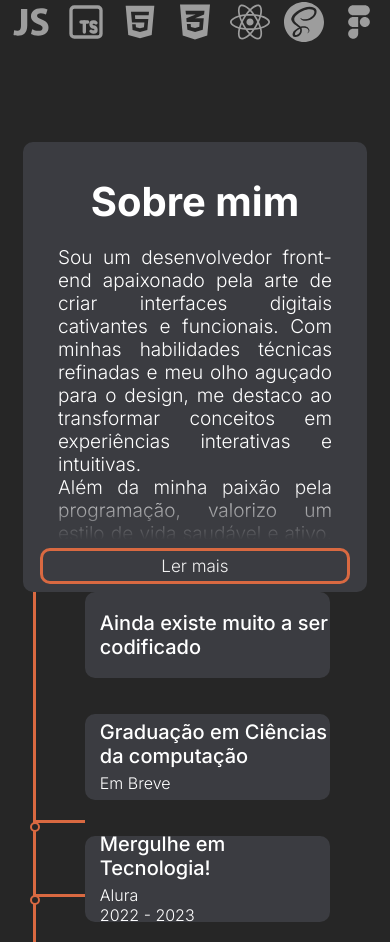
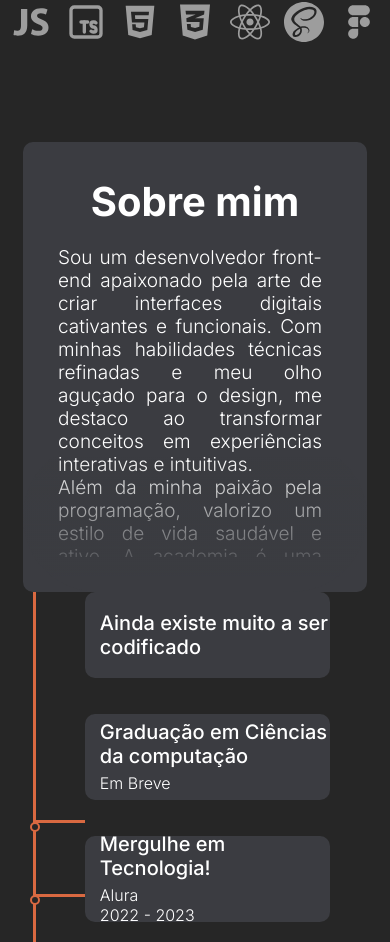
Before and after one commit to petrinks/portfolio, a React (Vite) app: page / in a window 390 px wide. Shown: the part 818-1760 px from the top of the page. Built offline with nearby package versions, Linux system fonts and the light colour scheme.

Commit message:
new model about me

```diff
--- a/src/App.css
+++ b/src/App.css
@@ -709,7 +709,7 @@ header div h1{
 	.ler-mais-ativo {
 		display: block;
         padding: 5px;
-		width: 95%;
+		width: 100%;
         background-color: #3B3C41;
         border: solid #D96941 3px;
         border-radius: 10px;
@@ -720,15 +720,6 @@ header div h1{
         bottom: 8px;
 		z-index: 10;
     }
-	.container-sobremim::before{
-		content: '';
-		position: absolute;
-		bottom: 0;
-		width: 100%;
-		height: 150px;
-		border-radius: 100px;
-		background: linear-gradient(transparent 30%, #3B3C41 65%);
-	}
 	.container-sobremim-oculto{
 		width: 90%;
 		height: auto;
@@ -741,6 +732,9 @@ header div h1{
 		text-align: justify;
 		position: relative;
 		gap: 20px;
+	}
+	.content-p-sobremim{
+		overflow: visible;
 	}
 	.container-sobremim-oculto h1{
 		font-size: 40px;
@@ -772,34 +766,6 @@ header div h1{
 }
 
 @media (max-width: 1685px) {
-	.ler-mais-ativo {
-		display: block;
-		width: 90%;
-        padding: 5px;
-        background-color: #3B3C41;
-        border: solid #D96941 3px;
-        border-radius: 10px;
-        color: #F2F2F2;
-        font-size: 17px;
-        font-weight: 300;
-        position: absolute;
-        bottom: 8px;
-	}
-	.ler-mais-oculto{
-		display: block;
-		padding: 5px;
-		width: 90%;
-		background-color: #3B3C41;
-		border: solid #D96941 3px;
-		border-radius: 10px;
-		color: #F2F2F2;
-		font-size: 17px;
-		font-weight: 300;
-		position: relative;
-		margin-top: 10px;
-		z-index: 10;
-		transition: 0.5s;
-	}
 	.container-sobremim::before{
 		content: '';
 		position: absolute;
@@ -807,7 +773,7 @@ header div h1{
 		width: 100%;
 		height: 150px;
 		border-radius: 100px;
-		background: linear-gradient(transparent 30%, #3B3C41 65%);
+		background: linear-gradient(transparent 10%, #3B3C41 90%);
 	}
 		.container-sobremim-oculto{
 		width: 90%;
@@ -829,6 +795,31 @@ header div h1{
 	.container-tempo{
 		width: 85%;
 	}
+	.container-sobremim{
+		width: 90%;
+	}
+	.content-p-sobremim{
+		overflow: scroll;
+	}
+	.content-p-sobremim::-webkit-scrollbar {
+		width: 8px;               /* width of the entire scrollbar */
+	  }
+
+	  .content-p-sobremim::-webkit-scrollbar-track {
+		background: transparent;        /* color of the tracking area */
+	  }
+
+	  .content-p-sobremim::-webkit-scrollbar-thumb {
+		background-color: #9D9D9D;    /* color of the scroll thumb */
+		border-radius: 20px;       /* roundness of the scroll thumb */
+	}
+	.content-p-sobremim::-webkit-scrollbar-corner{
+		background-color: transparent;
+	}
+	.content-p-sobremim p{
+		  margin-right: 10px;
+	  }
+
 }
 
 
--- a/src/App.tsx
+++ b/src/App.tsx
@@ -18,7 +18,6 @@ import { useState } from "react";
 function App() {
   const [menuAtivo,setMenuAtivo] = useState(true)
   const [iconAtivo,setIconAtivo] = useState(false)
-  const [lerAtivo, setLerAtivo ] = useState(true)
   const [lerMaisProject, setlerMaisProject ] = useState(true)
   const [mostrarMaisProjetos, setMostrarMaisProjetos] = useState(true)
 
@@ -33,10 +32,6 @@ function App() {
 
   function mostrarMaisProjetosFunc() {
     setMostrarMaisProjetos(!mostrarMaisProjetos)
-  }
-
-  function lerMais() {
-    setLerAtivo(!lerAtivo)
   }
 
   return (
@@ -122,7 +117,7 @@ function App() {
             </section>  */}
 
             <div className="container-sobremim-tempo">
-                {lerAtivo ? (
+
                   <section className='container-sobremim'>
                   <h1>Sobre mim</h1>
                     <div className="content-p-sobremim">
@@ -131,25 +126,7 @@ function App() {
                       <p>Minha dedicação em me manter em forma reflete-se na minha abordagem disciplinada e perseverante para solucionar desafios de programação. Assim como em meus treinos, supero obstáculos, busco constantemente aprender e me aprimorar, mantendo-me atualizado sobre as últimas tendências e tecnologias do mundo front-end.</p>
                       <p>No geral, sou um desenvolvedor front-end apaixonado e dedicado, cuja busca pela excelência técnica e bem-estar pessoal se entrelaçam, resultando em um profissional talentoso e equilibrado.</p>
                     </div>
-                  <button
-                  onClick={lerMais}
-                  className='ler-mais-ativo ler-mais-inativo'>Ler mais</button>
                  </section>
-                ) : (
-                  <section className='container-sobremim-oculto'>
-                  <h1>Sobre mim</h1>
-                    <div className="content-p-sobremim-oculto">
-                      <p>Sou um desenvolvedor front-end apaixonado pela arte de criar interfaces digitais cativantes e funcionais. Com minhas habilidades técnicas refinadas e meu olho aguçado para o design, me destaco ao transformar conceitos em experiências interativas e intuitivas.</p>
-                      <p>Além da minha paixão pela programação, valorizo um estilo de vida saudável e ativo. A academia é uma parte essencial da minha rotina diária, pois sei que cuidar do meu corpo é fundamental para manter a mente afiada. O exercício físico não apenas fortalece meus músculos, mas também nutre meu cérebro com endorfinas e energia positiva, o que, por sua vez, impulsiona minha criatividade e foco no trabalho.</p>
-                      <p>Minha dedicação em me manter em forma reflete-se na minha abordagem disciplinada e perseverante para solucionar desafios de programação. Assim como em meus treinos, supero obstáculos, busco constantemente aprender e me aprimorar, mantendo-me atualizado sobre as últimas tendências e tecnologias do mundo front-end.</p>
-                      <p>No geral, sou um desenvolvedor front-end apaixonado e dedicado, cuja busca pela excelência técnica e bem-estar pessoal se entrelaçam, resultando em um profissional talentoso e equilibrado.</p>
-                    </div>
-                  <button
-                  onClick={lerMais}
-                  className='ler-mais-oculto'>Ler menos</button>
-                   </section>
-                )}
-
               <section className='container-tempo'>
                 <div className="container-linha-tempo">
                   <div className="grid-linha">
```
